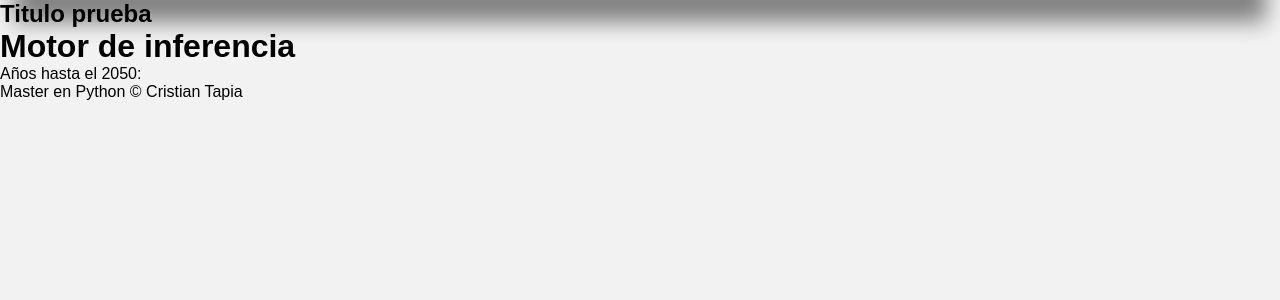
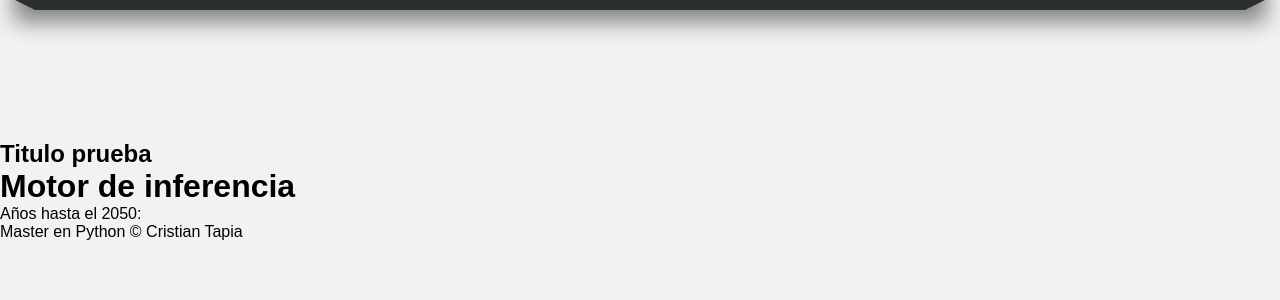
Before and after one commit to CristianX/django_plantilla, a Django app: page / in a window 1280 px wide. Shown: the part 182-482 px from the top of the page. Run offline with Django 4.2, Linux system fonts and the light colour scheme.

Commit message:
Añadiendo efecto 3d a nav bar

```diff
--- a/motorInferencia/static/css/styles.css
+++ b/motorInferencia/static/css/styles.css
@@ -77,3 +77,30 @@ nav ul li a:hover{
     color: white;
     transition: all 300ms;
 }
+
+.barra{
+    width: 1250px;
+    margin: 0 auto;
+    margin-bottom: 140px;
+}
+
+.esquina-izquierda{
+    display: block;
+    border-left: 20px solid transparent;
+    border-top: 10px solid #2b2f30;
+    float: left
+}
+.esquina-derecha{
+    display: block;
+    border-right: 20px solid transparent;
+    border-top: 10px solid #2b2f30;
+    float: right
+}
+
+.relleno-barra{
+    display: block;
+    width: 1210px;
+    height: 10px;
+    background: #2b2f30;
+    float: left;
+}
--- a/motorInferencia/templates/layout.html
+++ b/motorInferencia/templates/layout.html
@@ -41,6 +41,11 @@
         </li>
       </ul>
     </nav>
+    <div class="barra">
+      <span class="esquina-izquierda"></span>
+      <span class="relleno-barra"></span>
+      <span class="esquina-derecha"></span>
+    </div>
 
     <div id="content">
       <h2 class="title">Titulo prueba</h2>
```
